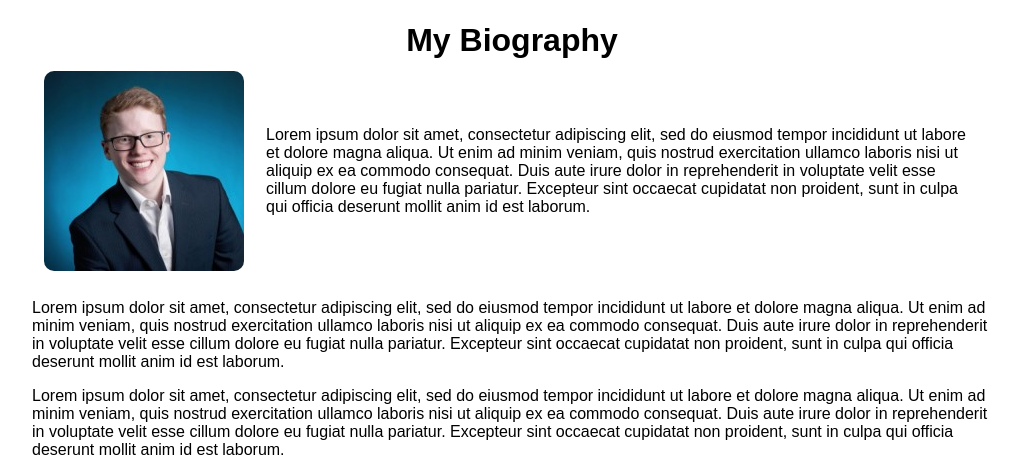
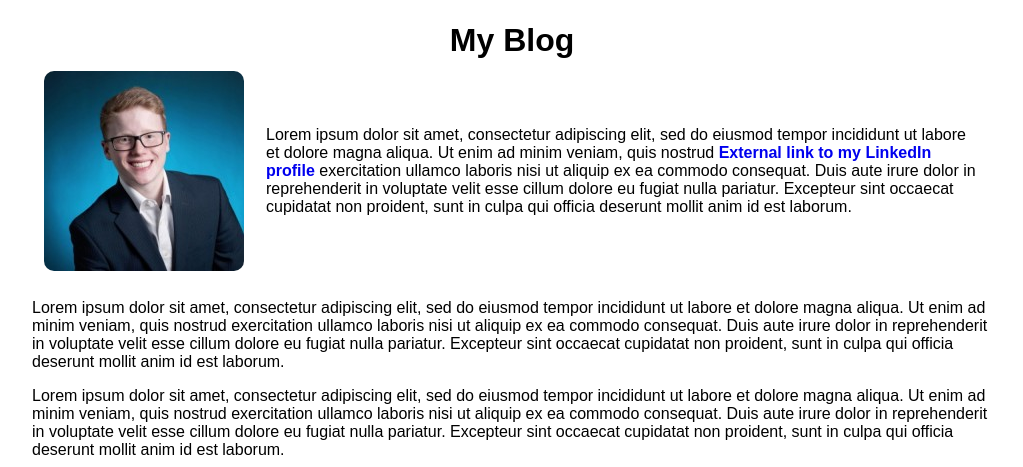
Before and after one commit to NolanHarless/NHarless-WebProject-Module5, a plain HTML site: page blog.html in a window 1280 px wide. Shown: the part 333-800 px from the top of the page, without its empty margins (128-1151 px from the left). Drawn offline with Linux system fonts and the light colour scheme.

Commit message:
Updated blog page

```diff
--- a/blog.html
+++ b/blog.html
@@ -36,14 +36,14 @@
             <img src="https://images.pexels.com/photos/2194062/pexels-photo-2194062.jpeg?auto=compress&cs=tinysrgb&dpr=2&h=650&w=940" alt="hero image of code" width=100%; height=250px>
         </div>
         <div class="white-space"></div>
-        <h1 class="bio-header">My Biography</h1>
+        <h1 class="bio-header">My Blog</h1>
         <table class="bio-table">
             <tr>
                 <td>
                     <img src="profile.jpg" alt="my profile picture">
                 </td>
                 <td>
-                    <p>Lorem ipsum dolor sit amet, consectetur adipiscing elit, sed do eiusmod tempor incididunt ut labore et dolore magna aliqua. Ut enim ad minim veniam, quis nostrud exercitation ullamco laboris nisi ut aliquip ex ea commodo consequat. Duis aute irure dolor in reprehenderit in voluptate velit esse cillum dolore eu fugiat nulla pariatur. Excepteur sint occaecat cupidatat non proident, sunt in culpa qui officia deserunt mollit anim id est laborum.</p>
+                    <p>Lorem ipsum dolor sit amet, consectetur adipiscing elit, sed do eiusmod tempor incididunt ut labore et dolore magna aliqua. Ut enim ad minim veniam, quis nostrud <a class="styled-link" href="https://www.linkedin.com/in/nolanharless/">External link to my LinkedIn profile</a> exercitation ullamco laboris nisi ut aliquip ex ea commodo consequat. Duis aute irure dolor in reprehenderit in voluptate velit esse cillum dolore eu fugiat nulla pariatur. Excepteur sint occaecat cupidatat non proident, sunt in culpa qui officia deserunt mollit anim id est laborum.</p>
 
                 </td>
             </tr>
```
